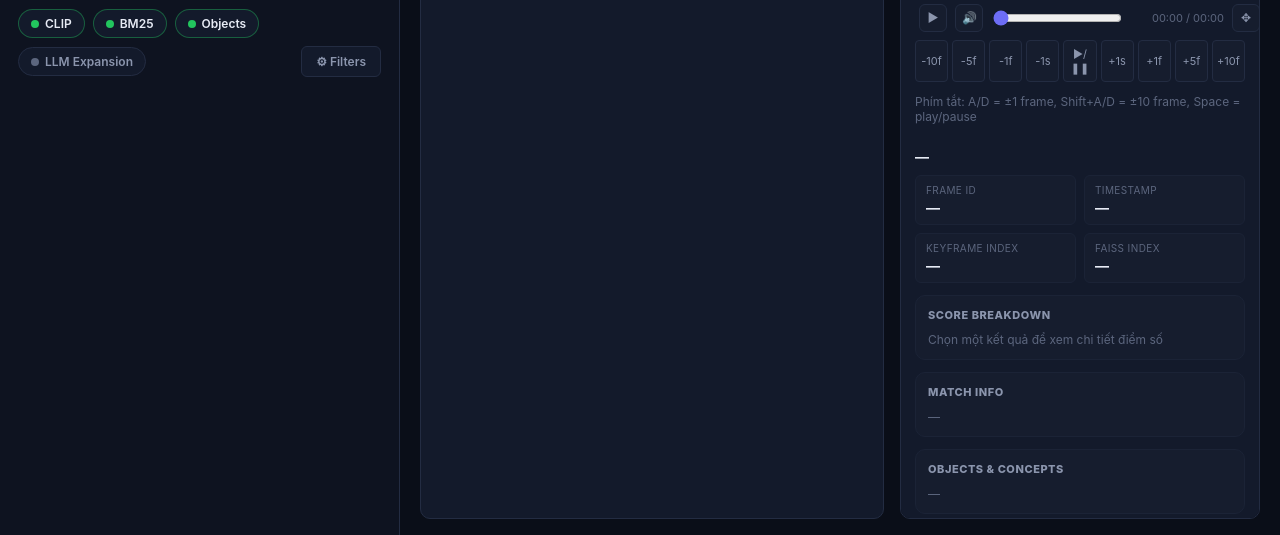
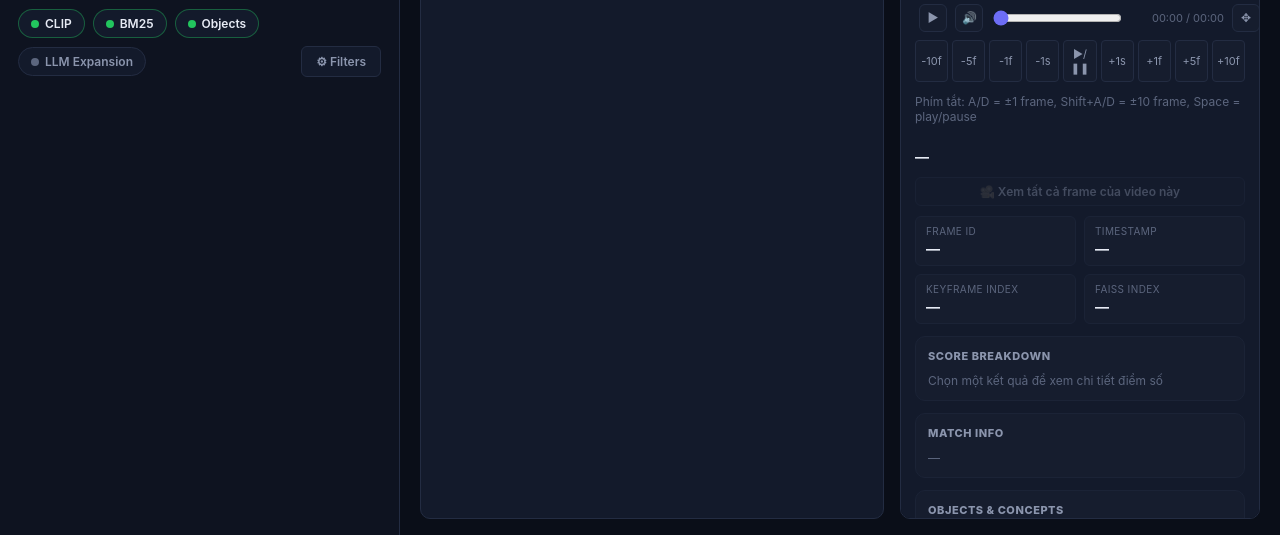
Before and after one commit to khaluc/Ai-Challenge-HCMC-2026, a Flask app: page / in a window 1280 px wide. Shown: the part 265-800 px from the top of the page. Run offline with Flask 3, Linux system fonts and the light colour scheme.

Commit message:
Fix TRAKE alignment KeyError, disable LLM thinking mode, add per-video frame browser
- Fix KeyError in CoarseTemporalAligner.align() when two events' independently-
  ranked top-K frame sets don't fully overlap (duplicate Video_Frame_ID rows
  in the dataset can cause this) — missing entries now score 0.0 instead of
  crashing. Added a regression test reproducing the exact scenario.
- Switch LLM/VLM models to deepseek-v4-pro-0813 (text) and qwen3.7-plus
  (vision); disable reasoning/thinking mode (extra_body enable_thinking=false)
  across all 5 Qwen/DeepSeek adapters, since it could burn the whole
  max_tokens budget on hidden chain-of-thought and return empty content.
- Make Q&A resilient to a single candidate's VLM call failing instead of
  sinking the whole request; raised max_tokens on the tightest adapters.
- Raise trake.video_limit 5 -> 10.
- New "browse all frames of this video" panel (backend index + route,
  frontend grid), triggered by an explicit button in Preview & Details
  rather than on every result click.

```diff
--- a/app.py
+++ b/app.py
@@ -74,6 +74,36 @@ def build_frame_index(mapping_path: Path) -> dict[tuple[str, int], str]:
     return index
 
 
+def build_video_frames_index(mapping_path: Path) -> dict[str, list[dict]]:
+    """Map Video_ID -> every available frame in that video, ordered by
+    Video_Frame_ID, for the "all frames of this video" browser."""
+    table = pq.read_table(
+        mapping_path,
+        columns=["Video_ID", "Video_Frame_ID", "Timestamp", "Keyframe_Index", "Keyframe_Available"],
+    )
+    grouped: dict[str, dict[int, dict]] = {}
+    for video_id, frame_id, timestamp, keyframe_index, available in zip(
+        table.column("Video_ID").to_pylist(),
+        table.column("Video_Frame_ID").to_pylist(),
+        table.column("Timestamp").to_pylist(),
+        table.column("Keyframe_Index").to_pylist(),
+        table.column("Keyframe_Available").to_pylist(),
+    ):
+        if not available:
+            continue
+        bucket = grouped.setdefault(video_id, {})
+        if frame_id not in bucket:
+            bucket[frame_id] = {
+                "frame_id": frame_id,
+                "timestamp": timestamp,
+                "keyframe_index": keyframe_index,
+            }
+    return {
+        video_id: sorted(frames.values(), key=lambda frame: frame["frame_id"])
+        for video_id, frames in grouped.items()
+    }
+
+
 config = load_config()
 paths_cfg = config["paths"]
 model_cfg = config["model"]
@@ -96,6 +126,7 @@ pipeline = KISPipeline(
     batch_size=model_cfg["batch_size"],
 )
 frame_index = build_frame_index(INDEXES_ROOT / "catalog" / "frame_mapping.parquet")
+video_frames_index = build_video_frames_index(INDEXES_ROOT / "catalog" / "frame_mapping.parquet")
 video_catalog = VideoCatalog(INDEXES_ROOT / "catalog" / "frame_mapping.parquet")
 submission_queue = SubmissionQueue()
 
@@ -118,7 +149,7 @@ def get_qna_service() -> KISVideoQA:
                 frame_limit=qna_cfg["frame_limit"],
             ),
         )
-        vlm = QwenVLAnswerer(model=llm_cfg["model"], base_url=llm_cfg["base_url"])
+        vlm = QwenVLAnswerer(model=llm_cfg["vlm_model"], base_url=llm_cfg["base_url"])
         splitter = QwenQuestionSplitter(model=llm_cfg["model"], base_url=llm_cfg["base_url"])
         _qna_service = KISVideoQA(
             candidate_search, vlm, data_root=DATA_ROOT, question_splitter=splitter
@@ -167,6 +198,7 @@ def get_trake_service() -> TRAKEWebPipeline:
             video_catalog=video_catalog,
             data_root=DATA_ROOT,
             llm_model=llm_cfg["model"],
+            vlm_model=llm_cfg["vlm_model"],
             llm_base_url=llm_cfg["base_url"],
             video_retrieval_config=VideoRetrievalConfig(video_limit=trake_cfg["video_limit"]),
         )
@@ -276,6 +308,16 @@ def video_info(video_id: str):
     return jsonify(
         {"video_id": info.video_id, "fps": info.fps, "video_available": info.video_available}
     )
+
+
+@app.get("/api/video/<video_id>/frames")
+def video_frames(video_id: str):
+    """Every available keyframe in this video, for the "all frames of this
+    video" browser in the Preview & Details panel."""
+    frames = video_frames_index.get(video_id)
+    if frames is None:
+        abort(404, description=f"Unknown video_id: {video_id!r}")
+    return jsonify({"video_id": video_id, "count": len(frames), "frames": frames})
 
 
 # --- Q&A (Milestone 4) -------------------------------------------------------
--- a/config.yaml
+++ b/config.yaml
@@ -12,7 +12,8 @@ model:
   batch_size: 32
 
 llm:
-  model: qwen3.8-max
+  model: deepseek-v4-pro-0813
+  vlm_model: qwen3.7-plus
   base_url: null
 
 # Qwen vision (image) calls take ~20-30s each on this API — much slower than
@@ -28,7 +29,7 @@ qna:
   answers_top_k: 5
 
 trake:
-  video_limit: 5
+  video_limit: 10
   window_seconds: 2.5
   step_seconds: 0.5
   max_candidate_frames: 6
--- a/src/llm/event_parser.py
+++ b/src/llm/event_parser.py
@@ -87,6 +87,10 @@ class QwenEventDecomposer:
             model=self._model,
             max_tokens=self._max_tokens,
             response_format={"type": "json_object"},
+            # Reasoning models can spend the whole max_tokens budget on
+            # hidden chain-of-thought and return empty content otherwise —
+            # not needed for this short structured-output task.
+            extra_body={"enable_thinking": False},
             messages=[
                 {"role": "system", "content": EVENT_SYSTEM_PROMPT},
                 {"role": "user", "content": query},
--- a/src/llm/query_expansion.py
+++ b/src/llm/query_expansion.py
@@ -394,6 +394,10 @@ class QwenQueryUnderstanding:
             model=self._model,
             max_tokens=self._max_tokens,
             response_format={"type": "json_object"},
+            # Reasoning models can spend the whole max_tokens budget on
+            # hidden chain-of-thought and return empty content otherwise —
+            # not needed for this short structured-output task.
+            extra_body={"enable_thinking": False},
             messages=[
                 {"role": "system", "content": LLM_SYSTEM_PROMPT},
                 {"role": "user", "content": text},
--- a/src/qna/query_split.py
+++ b/src/qna/query_split.py
@@ -87,7 +87,7 @@ class QwenQuestionSplitter:
         model: str = "qwen3.8-max",
         base_url: str | None = None,
         api_key: str | None = None,
-        max_tokens: int = 512,
+        max_tokens: int = 1024,
     ) -> None:
         if client is None:
             import openai  # local import: optional dependency
@@ -115,6 +115,10 @@ class QwenQuestionSplitter:
             model=self._model,
             max_tokens=self._max_tokens,
             response_format={"type": "json_object"},
+            # Reasoning models can spend the whole max_tokens budget on
+            # hidden chain-of-thought and return empty content otherwise —
+            # not needed for this short structured-output task.
+            extra_body={"enable_thinking": False},
             messages=[
                 {"role": "system", "content": SPLIT_SYSTEM_PROMPT},
                 {"role": "user", "content": text},
--- a/src/trake/web_pipeline.py
+++ b/src/trake/web_pipeline.py
@@ -35,6 +35,7 @@ class TRAKEWebPipeline:
         video_catalog: VideoCatalog,
         data_root: str | Path,
         llm_model: str = "qwen3.8-max",
+        vlm_model: str | None = None,
         llm_base_url: str | None = None,
         video_retrieval_config: VideoRetrievalConfig | None = None,
     ) -> None:
@@ -45,7 +46,10 @@ class TRAKEWebPipeline:
         )
         self.coarse_aligner = CoarseTemporalAligner(hybrid_store, encoder)
         self.video_catalog = video_catalog
-        self.scorer = QwenFrameEventScorer(model=llm_model, base_url=llm_base_url)
+        # `QwenFrameEventScorer` looks at images (Verify with VLM), so it needs
+        # a vision-capable model — falls back to `llm_model` only if the
+        # caller doesn't have a separate vision model configured.
+        self.scorer = QwenFrameEventScorer(model=vlm_model or llm_model, base_url=llm_base_url)
 
     def search(self, query: str, *, query_id: str = "trake") -> dict[str, Any]:
         retrieval = self.video_retrieval.find_candidate_videos(query, query_id=query_id)
--- a/src/vlm/frame_verifier.py
+++ b/src/vlm/frame_verifier.py
@@ -76,7 +76,7 @@ class QwenFrameEventScorer:
         model: str = "qwen3.8-max",
         base_url: str | None = None,
         api_key: str | None = None,
-        max_tokens: int = 256,
+        max_tokens: int = 512,
     ) -> None:
         if client is None:
             import openai  # local import: optional dependency
@@ -107,6 +107,10 @@ class QwenFrameEventScorer:
             model=self._model,
             max_tokens=self._max_tokens,
             response_format={"type": "json_object"},
+            # Reasoning models can spend the whole max_tokens budget on
+            # hidden chain-of-thought and return empty content otherwise —
+            # not needed for this short structured-output task.
+            extra_body={"enable_thinking": False},
             messages=[
                 {"role": "system", "content": FRAME_EVENT_SYSTEM_PROMPT},
                 {
--- a/static/css/style.css
+++ b/static/css/style.css
@@ -551,6 +551,17 @@ a {
   cursor: pointer;
 }
 
+#show-all-frames-btn {
+  width: 100%;
+  justify-content: center;
+  margin-top: 12px;
+}
+
+#show-all-frames-btn:disabled {
+  opacity: 0.4;
+  cursor: not-allowed;
+}
+
 .ghost-btn:hover {
   color: var(--text);
   border-color: var(--accent);
@@ -563,10 +574,28 @@ a {
 }
 
 #candidate-grid,
-#qna-candidate-grid {
+#qna-candidate-grid,
+#video-frames-grid {
   display: grid;
   grid-template-columns: repeat(auto-fill, minmax(150px, 1fr));
   gap: 8px;
+}
+
+.video-frames-panel {
+  padding: 0 0 8px;
+}
+
+.video-frames-header {
+  display: flex;
+  align-items: center;
+  gap: 12px;
+  padding: 4px 4px 12px;
+}
+
+.video-frames-header #video-frames-title {
+  font-size: 12.5px;
+  font-weight: 700;
+  color: var(--text-muted);
 }
 
 .result-tile {
--- a/static/js/app.js
+++ b/static/js/app.js
@@ -41,9 +41,14 @@ const infoFrameId = document.getElementById("info-frame-id");
 const infoTime = document.getElementById("info-time");
 const infoKeyframeIndex = document.getElementById("info-keyframe-index");
 const infoFaissIndex = document.getElementById("info-faiss-index");
+const showAllFramesBtn = document.getElementById("show-all-frames-btn");
 
 const resultsList = document.getElementById("results-list");
 const resultsPagination = document.getElementById("results-pagination");
+const videoFramesPanel = document.getElementById("video-frames-panel");
+const videoFramesGrid = document.getElementById("video-frames-grid");
+const videoFramesTitle = document.getElementById("video-frames-title");
+const videoFramesBackBtn = document.getElementById("video-frames-back-btn");
 const resultsMeta = document.getElementById("results-meta");
 const resultsTopkBadge = document.getElementById("results-topk-badge");
 const csvExportBtn = document.getElementById("csv-export-btn");
@@ -143,7 +148,13 @@ async function loadVideo(videoId, frameId, timestamp) {
   infoVideoId.textContent = videoId;
   infoFrameId.textContent = frameId != null ? frameId : "—";
   updateTimeInfo();
+  showAllFramesBtn.disabled = false;
 }
+
+showAllFramesBtn.addEventListener("click", () => {
+  if (!state.videoId) return;
+  showAllVideoFrames(state.videoId, state.frameId);
+});
 
 function updateTimeInfo() {
   infoTime.textContent = fmtTime(videoEl.currentTime);
@@ -332,6 +343,55 @@ function selectRow(card) {
   }
   card.classList.add("selected");
 }
+
+async function showAllVideoFrames(videoId, currentFrameId) {
+  grid.classList.add("hidden");
+  qnaPanel.classList.add("hidden");
+  trakePanel.classList.add("hidden");
+  resultsPagination.classList.add("hidden");
+  videoFramesPanel.classList.remove("hidden");
+  videoFramesTitle.textContent = `Đang tải frame của ${videoId}...`;
+  videoFramesGrid.innerHTML = "";
+  try {
+    const data = await getJSON(`/api/video/${encodeURIComponent(videoId)}/frames`);
+    videoFramesTitle.textContent = `${videoId} — ${data.count} frame`;
+    data.frames.forEach((frame) => {
+      const tile = document.createElement("div");
+      tile.className = "result-tile";
+      if (frame.frame_id === currentFrameId) tile.classList.add("selected");
+      const img = document.createElement("img");
+      img.className = "tile-thumb";
+      img.loading = "lazy";
+      img.src = `/frame/${videoId}/${frame.frame_id}?w=160`;
+      img.alt = `${videoId} frame ${frame.frame_id}`;
+      tile.appendChild(img);
+      const caption = document.createElement("div");
+      caption.className = "tile-caption";
+      caption.innerHTML = `<div class="tile-meta">Frame ${frame.frame_id} &middot; ${fmtTime(frame.timestamp)}</div>`;
+      tile.appendChild(caption);
+      tile.addEventListener("click", () => {
+        videoFramesGrid.querySelectorAll(".result-tile.selected").forEach((el) => el.classList.remove("selected"));
+        tile.classList.add("selected");
+        loadVideo(videoId, frame.frame_id, frame.timestamp);
+      });
+      videoFramesGrid.appendChild(tile);
+    });
+  } catch (error) {
+    videoFramesTitle.textContent = `Lỗi: ${error.message}`;
+  }
+}
+
+videoFramesBackBtn.addEventListener("click", () => {
+  videoFramesPanel.classList.add("hidden");
+  if (state.queryType === "qna") {
+    qnaPanel.classList.remove("hidden");
+  } else if (state.queryType === "trake") {
+    trakePanel.classList.remove("hidden");
+  } else {
+    grid.classList.remove("hidden");
+    if (state.kisResults.length > PAGE_SIZE) resultsPagination.classList.remove("hidden");
+  }
+});
 
 function candidateCard(hit, { checkbox = false, rank = null } = {}) {
   const card = document.createElement("div");
@@ -918,6 +978,7 @@ form.addEventListener("submit", async (event) => {
   resultsPagination.classList.add("hidden");
   qnaPanel.classList.add("hidden");
   trakePanel.classList.add("hidden");
+  videoFramesPanel.classList.add("hidden");
   setStatus("Đang tìm...");
 
   const startedAt = performance.now();
--- a/templates/index.html
+++ b/templates/index.html
@@ -70,6 +70,14 @@
           <div class="results-list" id="results-list">
             <div id="candidate-grid"></div>
 
+            <div id="video-frames-panel" class="video-frames-panel hidden">
+              <div class="video-frames-header">
+                <button type="button" class="ghost-btn" id="video-frames-back-btn">&#8592; Quay lại kết quả tìm kiếm</button>
+                <span id="video-frames-title"></span>
+              </div>
+              <div id="video-frames-grid"></div>
+            </div>
+
             <div id="qna-panel" class="qna-panel hidden">
               <h3>VLM Answers</h3>
               <p class="hint" id="qna-scene-description"></p>
@@ -128,6 +136,8 @@
             <span id="info-keyframe-badge"></span>
           </div>
 
+          <button type="button" class="ghost-btn" id="show-all-frames-btn" disabled>&#127909; Xem tất cả frame của video này</button>
+
           <div class="preview-stat-grid">
             <div class="stat-tile">
               <div class="stat-label">Frame ID</div>
```
Also changed, not shown: src/qna/pipeline.py (+29 -1 lines), src/trake/temporal_dp.py (+11 -1 lines), src/vlm/image_qa.py (+6 -1 lines), tests/test_phase9_alignment.py (+33 -0 lines).
